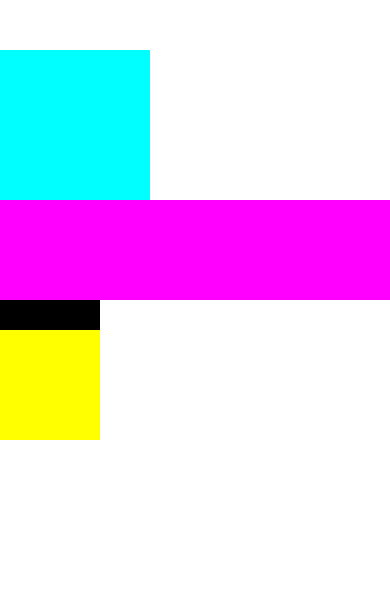
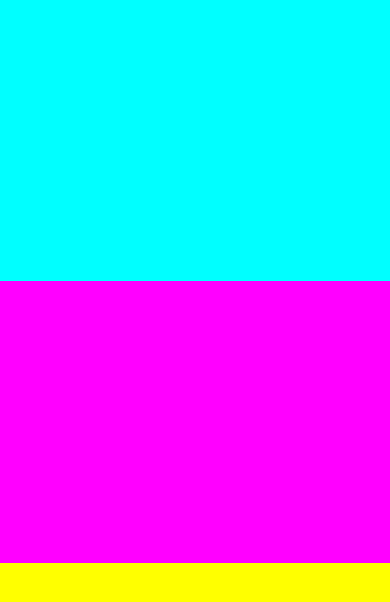
Before and after one commit to behrends/Flexbox, a React Native app: screen / in a window 390 px wide. Shown: the top 602 px of the page. Built offline with nearby package versions, Linux system fonts and the light colour scheme.

Commit message:
Flexible Größe mit flex bestimmen

```diff
--- a/App.js
+++ b/App.js
@@ -5,36 +5,25 @@ export default function App() {
     <View style={styles.container}>
       <View style={styles.box1} />
       <View style={styles.box2} />
-      <View style={styles.box3}>
-        <View
-          style={{
-            width: '100%',
-            height: 30,
-            backgroundColor: 'black',
-          }}
-        />
-      </View>
+      <View style={styles.box3} />
     </View>
   );
 }
 
 const styles = StyleSheet.create({
   container: {
-    paddingTop: 50,
+    flex: 1,
   },
   box1: {
-    width: 150,
-    height: 150,
+    flex: 1,
     backgroundColor: 'cyan',
   },
   box2: {
-    width: '100%',
-    height: 100,
+    flex: 1,
     backgroundColor: 'magenta',
   },
   box3: {
-    width: 100,
-    height: '50%',
+    flex: 1,
     backgroundColor: 'yellow',
   },
 });
```
